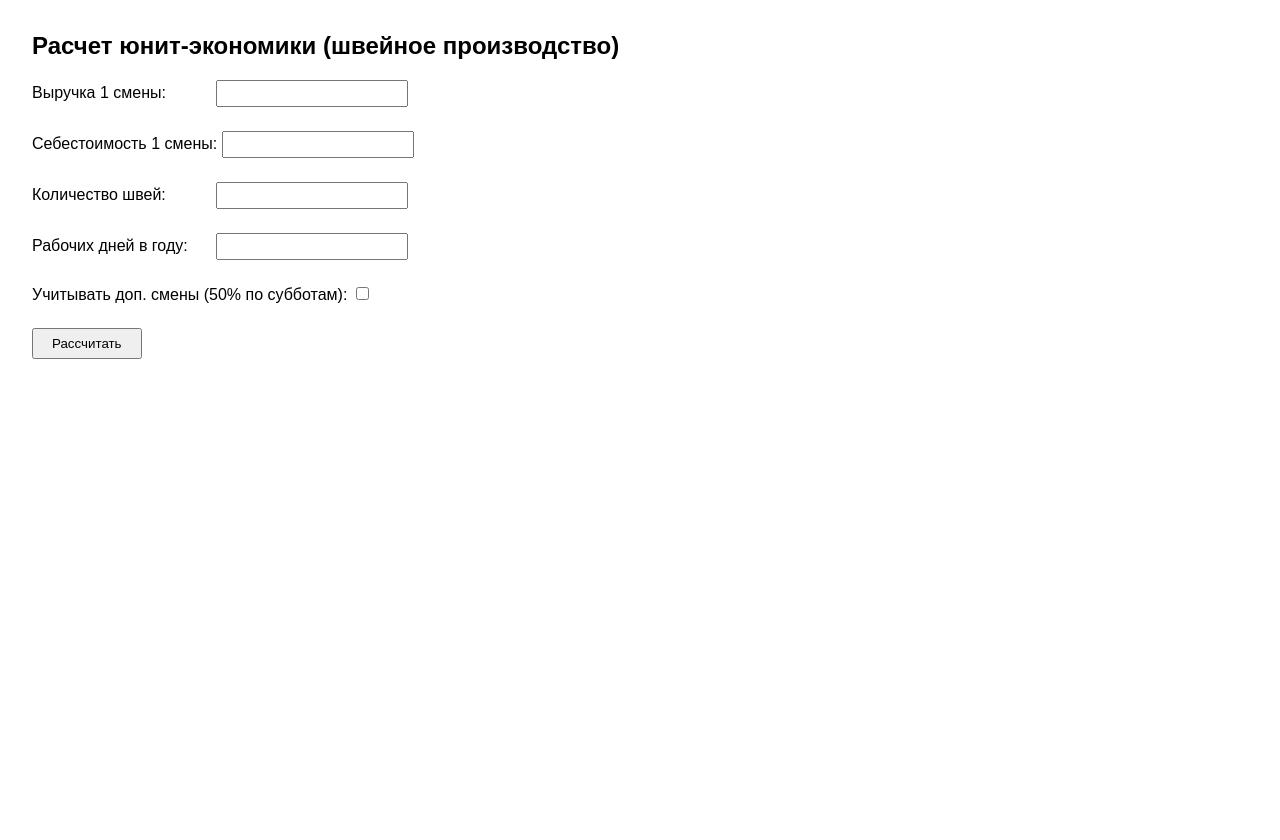
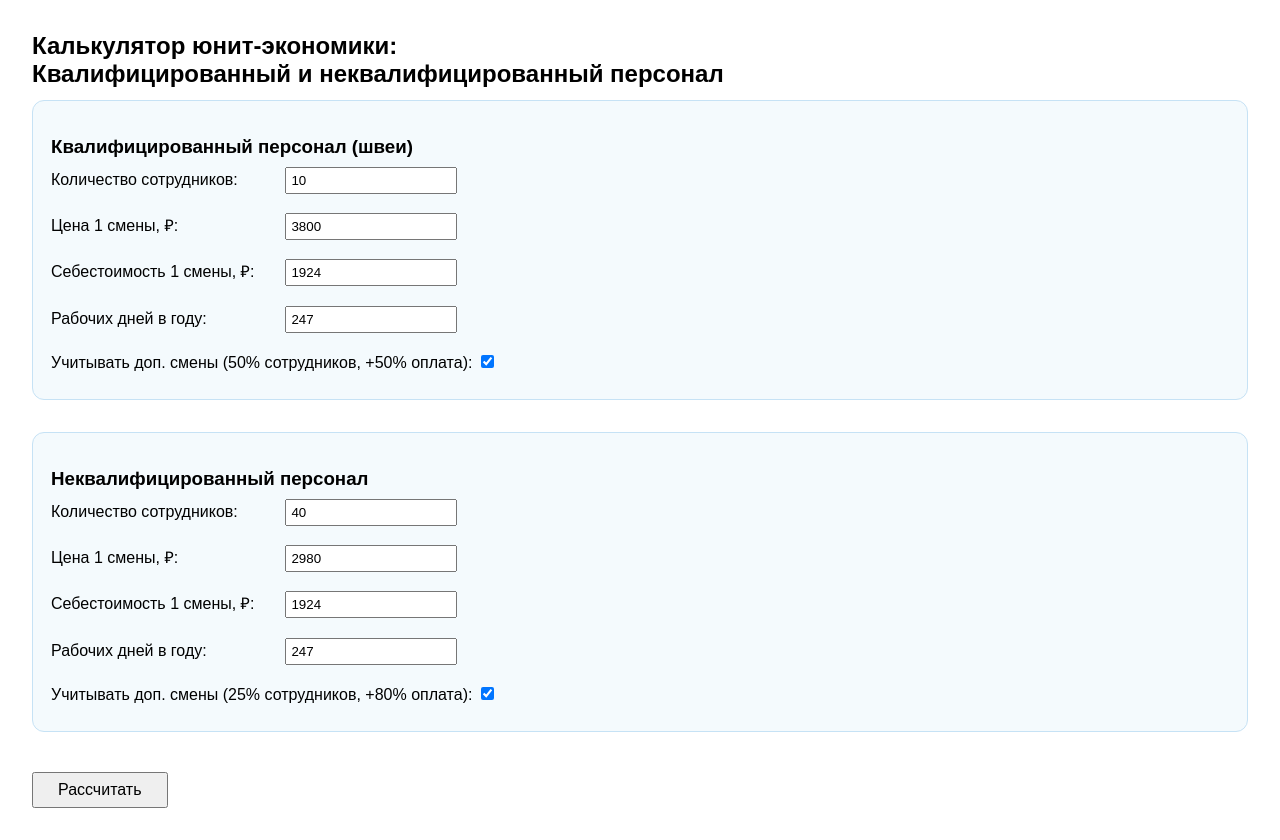
Before and after one commit to maslovmaksim92/tg_bots, a FastAPI app: page /unit-economy/ in a window 1280 px wide. Before the commit the page ends 359 px from the top, so only its background shows below. Run offline with FastAPI, Linux system fonts and the light colour scheme; parts of the project's set-up code (start-up, migrations or seed data) failed here and were passed over.

Commit message:
feat: новая форма с двумя блоками (квалифицированный/неквалифицированный персонал), step, дефолты, кнопка AI-анализ, таблица суммарно

```diff
--- a/unit_economy/templates/unit_economy_form.html
+++ b/unit_economy/templates/unit_economy_form.html
@@ -5,57 +5,114 @@
     <title>Расчет юнит-экономики</title>
     <style>
         body { font-family: Arial, sans-serif; margin: 2rem; }
-        .form-block { margin-bottom: 1.5rem; }
-        label { display: inline-block; min-width: 180px; }
-        input[type=number], input[type=text] { width: 180px; padding: 4px; margin-right: 12px; }
-        button { padding: 6px 18px; }
-        .result-table { margin-top: 2rem; border-collapse: collapse; }
-        .result-table td, .result-table th { border: 1px solid #aaa; padding: 8px 14px; }
-        .result-table th { background: #f4f4f4; }
+        h2, h3 { margin-bottom: 0.5em; }
+        .form-block { margin-bottom: 1.2rem; }
+        label { display: inline-block; min-width: 230px; }
+        input[type=number], input[type=text] { width: 160px; padding: 4px; margin-right: 12px; }
+        button { padding: 7px 24px; margin-top: 8px; font-size: 1em; }
+        .section { border: 1px solid #c6e2f5; border-radius: 12px; background: #f4fafd; padding: 16px 28px 8px 18px; margin-bottom: 2em; }
+        .result-table { margin-top: 1.5rem; border-collapse: collapse; min-width: 510px; }
+        .result-table td, .result-table th { border: 1px solid #aaa; padding: 7px 13px; }
+        .result-table th { background: #e2eefc; }
+        .result-table tfoot th { background: #d1f9d1; }
+        .ai-block { border: 1px solid #81d08b; background: #f6fff6; border-radius: 10px; padding: 13px 18px; margin-top: 25px; font-size: 1.1em; }
     </style>
 </head>
 <body>
-    <h2>Расчет юнит-экономики (швейное производство)</h2>
+    <h2>Калькулятор юнит-экономики: <br>Квалифицированный и неквалифицированный персонал</h2>
     <form method="post">
+        <div class="section">
+            <h3>Квалифицированный персонал (швеи)</h3>
             <div class="form-block">
-            <label>Выручка 1 смены:</label>
-            <input type="number" step="0.01" name="revenue_per_shift" required value="{{ form.revenue_per_shift if form else '' }}">
+                <label>Количество сотрудников:</label>
+                <input type="number" name="q_count" required min="1" step="1" value="{{ form.q_count }}">
             </div>
             <div class="form-block">
-            <label>Себестоимость 1 смены:</label>
-            <input type="number" step="0.01" name="cost_per_shift" required value="{{ form.cost_per_shift if form else '' }}">
+                <label>Цена 1 смены, ₽:</label>
+                <input type="number" name="q_price" required step="50" value="{{ form.q_price }}">
             </div>
             <div class="form-block">
-            <label>Количество швей:</label>
-            <input type="number" name="personnel_count" required value="{{ form.personnel_count if form else '' }}">
+                <label>Себестоимость 1 смены, ₽:</label>
+                <input type="number" name="q_cost" required step="10" value="{{ form.q_cost }}">
             </div>
             <div class="form-block">
                 <label>Рабочих дней в году:</label>
-            <input type="number" name="work_days" value="{{ form.work_days if form else 247 }}">
+                <input type="number" name="q_days" required min="1" max="366" step="1" value="{{ form.q_days }}">
             </div>
             <div class="form-block">
-            <label>Учитывать доп. смены (50% по субботам):</label>
-            <input type="checkbox" name="extra_shift" {% if form and form.extra_shift %}checked{% endif %}>
+                <label>Учитывать доп. смены (50% сотрудников, +50% оплата):</label>
+                <input type="checkbox" name="q_extra" {% if form.q_extra %}checked{% endif %}>
+            </div>
+        </div>
+        <div class="section">
+            <h3>Неквалифицированный персонал</h3>
+            <div class="form-block">
+                <label>Количество сотрудников:</label>
+                <input type="number" name="nq_count" required min="1" step="1" value="{{ form.nq_count }}">
+            </div>
+            <div class="form-block">
+                <label>Цена 1 смены, ₽:</label>
+                <input type="number" name="nq_price" required step="50" value="{{ form.nq_price }}">
+            </div>
+            <div class="form-block">
+                <label>Себестоимость 1 смены, ₽:</label>
+                <input type="number" name="nq_cost" required step="10" value="{{ form.nq_cost }}">
+            </div>
+            <div class="form-block">
+                <label>Рабочих дней в году:</label>
+                <input type="number" name="nq_days" required min="1" max="366" step="1" value="{{ form.nq_days }}">
+            </div>
+            <div class="form-block">
+                <label>Учитывать доп. смены (25% сотрудников, +80% оплата):</label>
+                <input type="checkbox" name="nq_extra" {% if form.nq_extra %}checked{% endif %}>
+            </div>
         </div>
         <button type="submit">Рассчитать</button>
     </form>
 
-    {% if results %}
+    {% if kval and nekval %}
     <h3>Результаты расчёта</h3>
     <table class="result-table">
-        <tr><th>Показатель</th><th>Значение</th></tr>
-        <tr><td>Смен в год</td><td>{{ results.shifts_per_year }}</td></tr>
-        <tr><td>Доп. смен (50%)</td><td>{{ results.extra_shifts }}</td></tr>
-        <tr><td>Выручка основная</td><td>{{ results.main_revenue|round(2) }}</td></tr>
-        <tr><td>Себестоимость основная</td><td>{{ results.main_cost|round(2) }}</td></tr>
-        <tr><td>Опер. прибыль основная</td><td>{{ results.main_profit|round(2) }}</td></tr>
-        <tr><td>Выручка с доп. смен</td><td>{{ results.extra_revenue|round(2) }}</td></tr>
-        <tr><td>Себестоимость доп. смен</td><td>{{ results.extra_cost|round(2) }}</td></tr>
-        <tr><td>Опер. прибыль доп. смен</td><td>{{ results.extra_profit|round(2) }}</td></tr>
-        <tr><th>Итого выручка</th><th>{{ results.total_revenue|round(2) }}</th></tr>
-        <tr><th>Итого себестоимость</th><th>{{ results.total_cost|round(2) }}</th></tr>
-        <tr><th>Итого опер. прибыль</th><th>{{ results.operational_profit|round(2) }}</th></tr>
+        <tr>
+            <th></th>
+            <th>Квалифицированный персонал (швеи)</th>
+            <th>Неквалифицированный персонал</th>
+        </tr>
+        <tr><td>Смен в год</td><td>{{ kval.shifts_per_year }}</td><td>{{ nekval.shifts_per_year }}</td></tr>
+        <tr><td>Доп. смен в год</td><td>{{ kval.extra_shifts }}</td><td>{{ nekval.extra_shifts }}</td></tr>
+        <tr><td>Выручка основная</td><td>{{ kval.main_revenue|round(2) }}</td><td>{{ nekval.main_revenue|round(2) }}</td></tr>
+        <tr><td>Себестоимость основная</td><td>{{ kval.main_cost|round(2) }}</td><td>{{ nekval.main_cost|round(2) }}</td></tr>
+        <tr><td>Опер. прибыль основная</td><td>{{ kval.main_profit|round(2) }}</td><td>{{ nekval.main_profit|round(2) }}</td></tr>
+        <tr><td>Выручка с доп. смен</td><td>{{ kval.extra_revenue|round(2) }}</td><td>{{ nekval.extra_revenue|round(2) }}</td></tr>
+        <tr><td>Себестоимость доп. смен</td><td>{{ kval.extra_cost|round(2) }}</td><td>{{ nekval.extra_cost|round(2) }}</td></tr>
+        <tr><td>Опер. прибыль доп. смен</td><td>{{ kval.extra_profit|round(2) }}</td><td>{{ nekval.extra_profit|round(2) }}</td></tr>
+        <tfoot>
+        <tr><th>Итого выручка</th><th>{{ kval.total_revenue|round(2) }}</th><th>{{ nekval.total_revenue|round(2) }}</th></tr>
+        <tr><th>Итого себестоимость</th><th>{{ kval.total_cost|round(2) }}</th><th>{{ nekval.total_cost|round(2) }}</th></tr>
+        <tr><th>Итого опер. прибыль</th><th>{{ kval.operational_profit|round(2) }}</th><th>{{ nekval.operational_profit|round(2) }}</th></tr>
+        <tr><th colspan="2">Сумма по всем блокам</th><th>{{ summary.operational_profit|round(2) }}</th></tr>
+        </tfoot>
     </table>
+
+    <form method="post" action="/unit-economy/ai-analyze">
+        <input type="hidden" name="q_count" value="{{ form.q_count }}">
+        <input type="hidden" name="q_price" value="{{ form.q_price }}">
+        <input type="hidden" name="q_cost" value="{{ form.q_cost }}">
+        <input type="hidden" name="q_days" value="{{ form.q_days }}">
+        <input type="hidden" name="q_extra" value="{{ form.q_extra }}">
+        <input type="hidden" name="nq_count" value="{{ form.nq_count }}">
+        <input type="hidden" name="nq_price" value="{{ form.nq_price }}">
+        <input type="hidden" name="nq_cost" value="{{ form.nq_cost }}">
+        <input type="hidden" name="nq_days" value="{{ form.nq_days }}">
+        <input type="hidden" name="nq_extra" value="{{ form.nq_extra }}">
+        <button type="submit" style="background: #41c97d; color: #fff;">AI-анализ (GPT-4)</button>
+    </form>
+    {% endif %}
+
+    {% if ai_analysis %}
+    <div class="ai-block">
+        <b>AI-анализ:</b><br>{{ ai_analysis|safe }}
+    </div>
     {% endif %}
 </body>
 </html>
```
Lines whose indentation alone changed are shown as unchanged.
